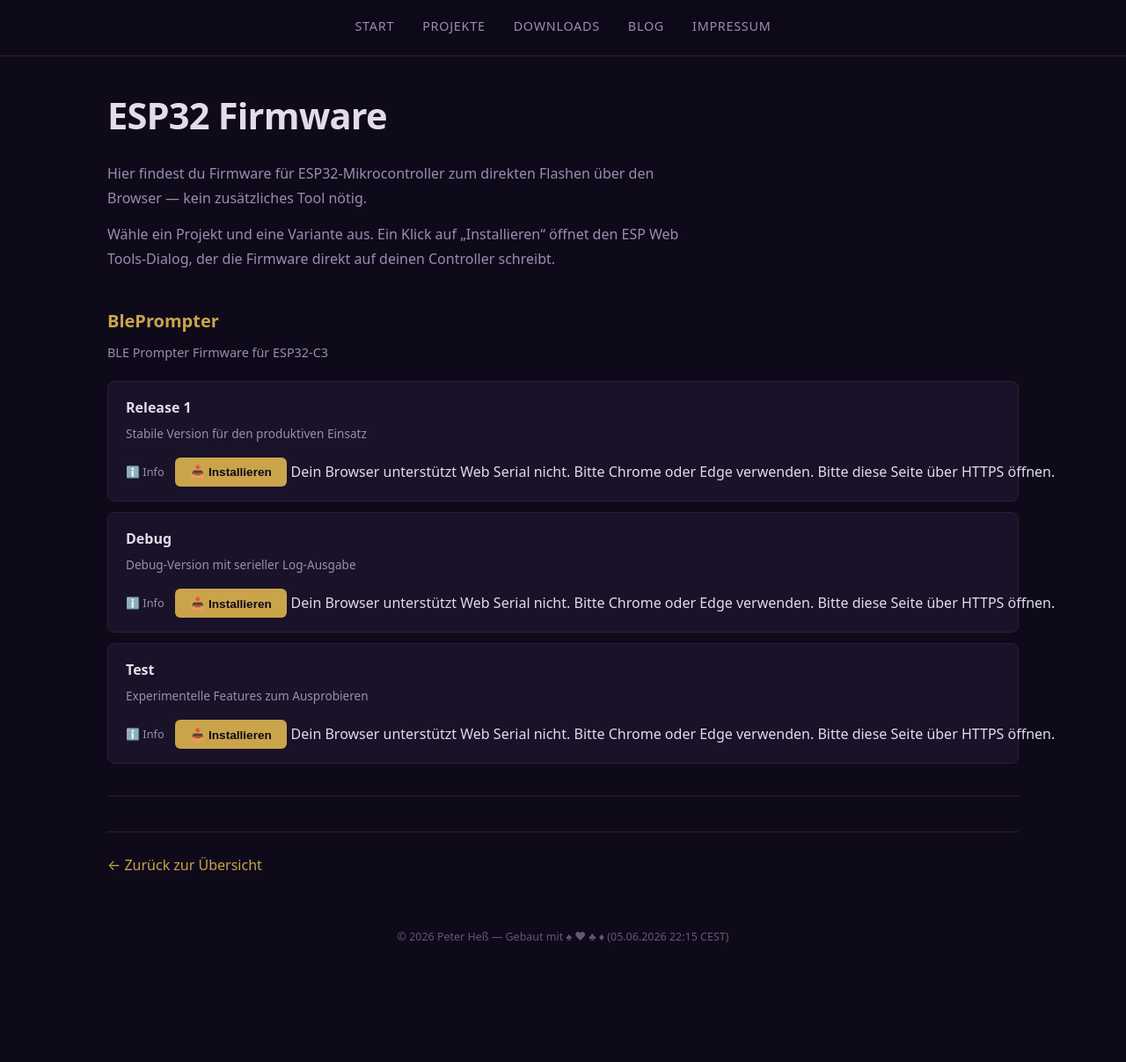
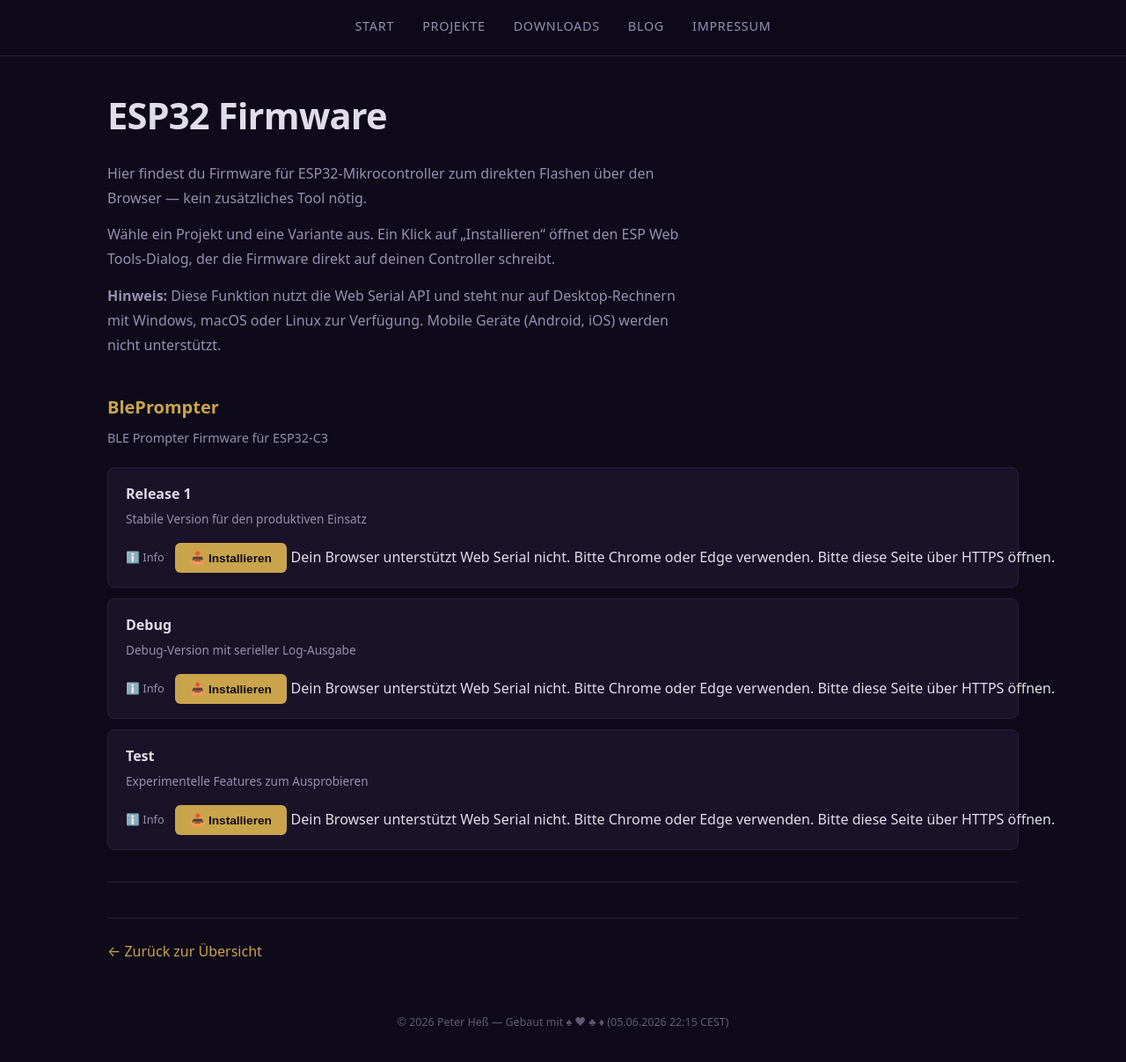
Before and after one commit to hesspet/Zauberhaft, a Jekyll site: the page built from downloads/firmware.md, in a window 1280 px wide and 1220 px high. Shown: the top 1207 px of the window at 88% size. Built offline with Jekyll 4.4.1, drawn with Linux system fonts in a browser that asks for light colours.

Commit message:
ESP32 Firmware: Hinweis auf Desktop-only (Web Serial API) im Beschreibungstext

```diff
--- a/downloads/firmware.md
+++ b/downloads/firmware.md
@@ -16,6 +16,12 @@ permalink: /downloads/firmware/
             W&auml;hle ein Projekt und eine Variante aus. Ein Klick auf
             &bdquo;Installieren&ldquo; &ouml;ffnet den ESP Web Tools-Dialog, der
             die Firmware direkt auf deinen Controller schreibt.
+        </p>
+        <p>
+            <strong>Hinweis:</strong> Diese Funktion nutzt die Web Serial API und
+            steht nur auf Desktop-Rechnern mit Windows, macOS oder Linux zur
+            Verf&uuml;gung. Mobile Ger&auml;te (Android, iOS) werden nicht
+            unterst&uuml;tzt.
         </p>
     </div>
 
```
